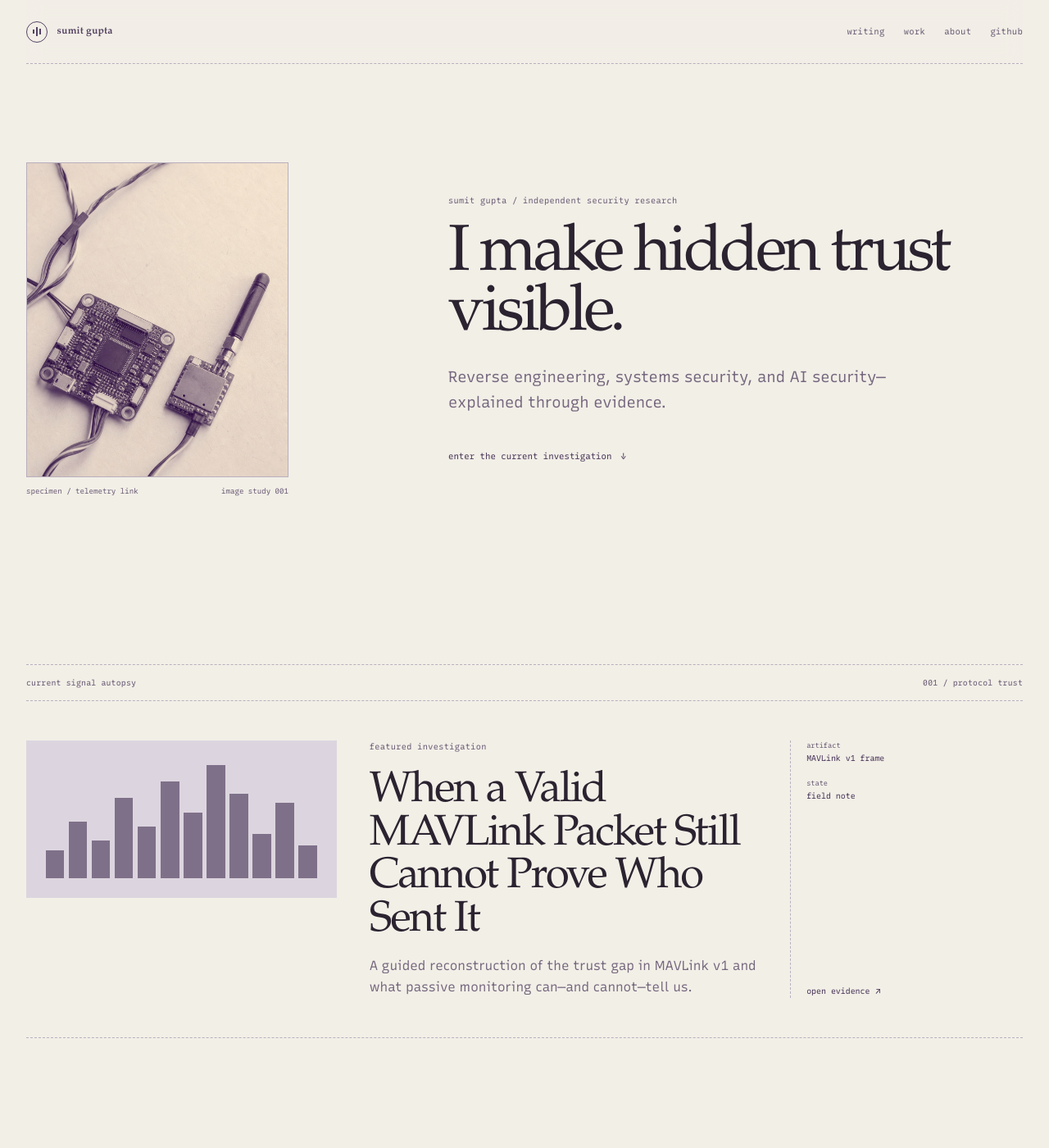
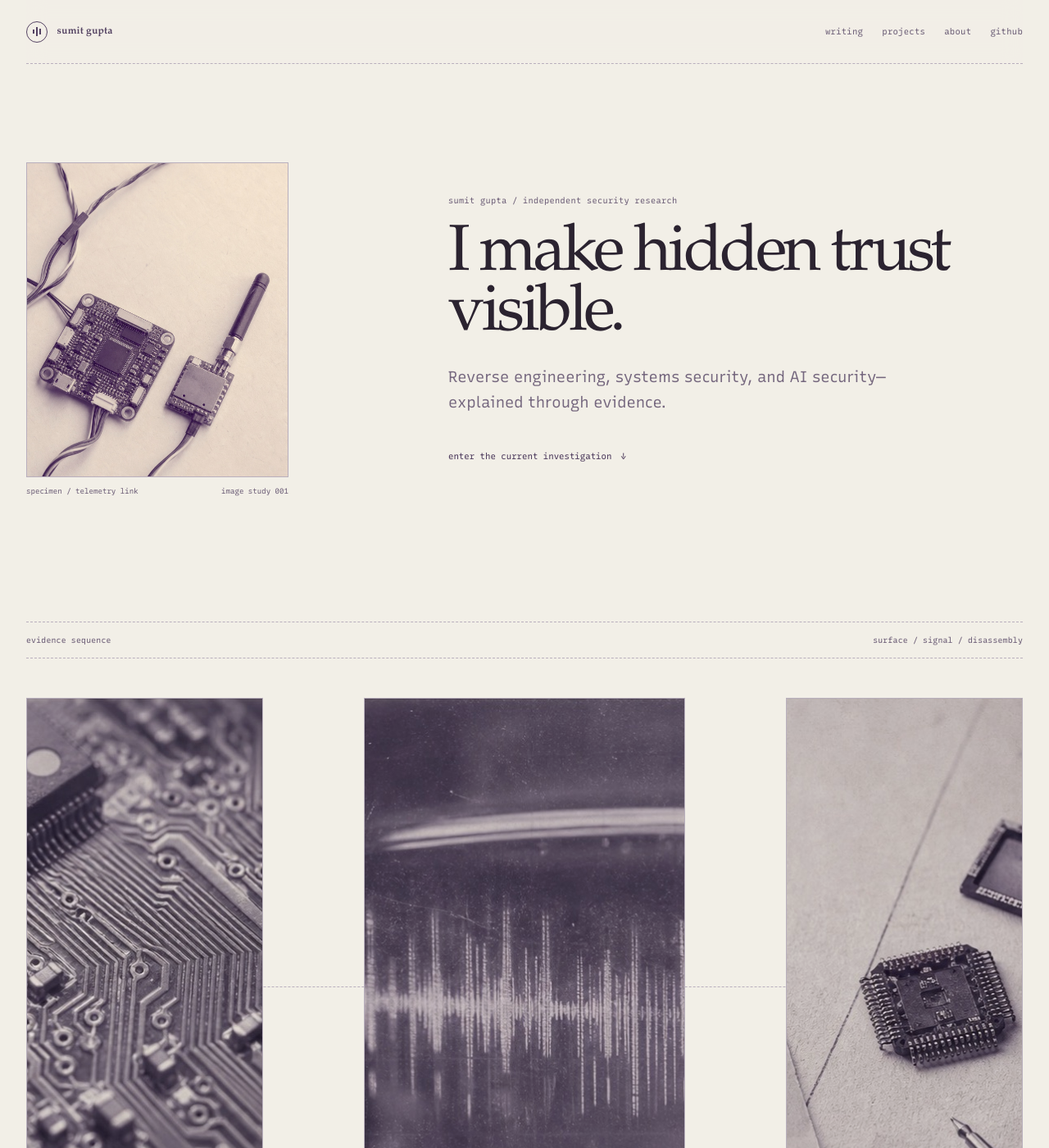
Before and after one commit to sumitguptaaa/sumitguptaaa.github.io, a Jekyll site: the page built from index.md, in a window 1280 px wide and 1400 px high. Shown: the whole window at 82% size. Built offline with Jekyll 4.4.1, drawn with Linux system fonts in a browser that asks for light colours; some of the changed text lies outside the part shown.

Commit message:
Add flowing evidence image sequence

```diff
--- a/_layouts/default.html
+++ b/_layouts/default.html
@@ -10,15 +10,9 @@
       <header class="site-header">
         <a class="site-name" href="{{ '/' | relative_url }}"><span class="signal-mark" aria-hidden="true"><i></i><i></i><i></i></span><span>sumit gupta</span></a>
         <nav class="site-nav" aria-label="Primary navigation">
-          {% if page.layout == 'home' %}
-            <a href="#writing">writing</a>
-            <a href="#work">work</a>
-            <a href="#about">about</a>
-          {% else %}
-            <a{% if page.url == '/writing/' or page.layout == 'post' %} aria-current="page"{% endif %} href="{{ '/writing/' | relative_url }}">writing</a>
-            <a{% if page.url == '/projects/' or page.layout == 'project' %} aria-current="page"{% endif %} href="{{ '/projects/' | relative_url }}">projects</a>
-            <a{% if page.url == '/about/' %} aria-current="page"{% endif %} href="{{ '/about/' | relative_url }}">about</a>
-          {% endif %}
+          <a{% if page.url == '/writing/' or page.layout == 'post' %} aria-current="page"{% endif %} href="{{ '/writing/' | relative_url }}">writing</a>
+          <a{% if page.url == '/projects/' or page.layout == 'project' %} aria-current="page"{% endif %} href="{{ '/projects/' | relative_url }}">projects</a>
+          <a{% if page.url == '/about/' %} aria-current="page"{% endif %} href="{{ '/about/' | relative_url }}">about</a>
           <a href="https://github.com/{{ site.github_username }}">github</a>
         </nav>
       </header>
--- a/_layouts/home.html
+++ b/_layouts/home.html
@@ -16,6 +16,30 @@ layout: default
     <h1 id="intro-title">I make hidden trust visible.</h1>
     <p class="lab-intro__statement">Reverse engineering, systems security, and AI security—explained through evidence.</p>
     <a class="text-link" href="#current-autopsy">enter the current investigation <span aria-hidden="true">&#8595;</span></a>
+  </div>
+</section>
+
+<section class="evidence-sequence reveal" aria-labelledby="sequence-title">
+  <header class="folio-rule">
+    <span id="sequence-title">evidence sequence</span>
+    <span>surface / signal / disassembly</span>
+  </header>
+
+  <div class="evidence-sequence__grid">
+    <figure class="evidence-fragment evidence-fragment--surface">
+      <img src="{{ '/assets/images/evidence-surface.jpg' | relative_url }}" alt="Macro view of circuit-board traces" loading="lazy" width="549" height="758">
+      <figcaption><span>01</span><strong>surface</strong></figcaption>
+    </figure>
+
+    <figure class="evidence-fragment evidence-fragment--signal">
+      <img src="{{ '/assets/images/evidence-signal.jpg' | relative_url }}" alt="Abstract captured signal seen through laboratory glass" loading="lazy" width="586" height="758">
+      <figcaption><span>02</span><strong>signal</strong></figcaption>
+    </figure>
+
+    <figure class="evidence-fragment evidence-fragment--disassembly">
+      <img src="{{ '/assets/images/evidence-disassembly.jpg' | relative_url }}" alt="Disassembled microcontroller beside probe leads" loading="lazy" width="542" height="758">
+      <figcaption><span>03</span><strong>disassembly</strong></figcaption>
+    </figure>
   </div>
 </section>
 
--- a/assets/css/main.css
+++ b/assets/css/main.css
@@ -329,6 +329,105 @@ select {
   margin: 0 0 2.2rem;
   color: var(--muted);
   font-size: clamp(1rem, 1.6vw, 1.18rem);
+}
+
+.evidence-sequence {
+  position: relative;
+  padding: 1.5rem 0 6.5rem;
+}
+
+.evidence-sequence__grid {
+  position: relative;
+  display: grid;
+  min-height: 38rem;
+  grid-template-columns: repeat(12, minmax(0, 1fr));
+  gap: 1.25rem;
+  padding-top: 3rem;
+}
+
+.evidence-sequence__grid::before {
+  position: absolute;
+  top: 48%;
+  right: 0;
+  left: 0;
+  border-top: 1px dashed var(--line);
+  content: "";
+}
+
+.evidence-fragment {
+  position: relative;
+  z-index: 1;
+  margin: 0;
+}
+
+.evidence-fragment--surface {
+  grid-column: 1 / 4;
+  align-self: end;
+}
+
+.evidence-fragment--signal {
+  grid-column: 5 / 9;
+  align-self: start;
+}
+
+.evidence-fragment--disassembly {
+  grid-column: 10 / -1;
+  align-self: center;
+}
+
+.evidence-fragment img {
+  display: block;
+  width: 100%;
+  aspect-ratio: 4 / 5;
+  border: 1px solid var(--line);
+  object-fit: cover;
+  filter: saturate(0.86) contrast(1.02);
+  transition: transform 700ms var(--ease), filter 420ms ease;
+}
+
+.evidence-fragment:hover img {
+  filter: saturate(1) contrast(1.05);
+  transform: translateY(-0.35rem);
+}
+
+.evidence-fragment figcaption {
+  display: grid;
+  grid-template-columns: 2rem 1fr;
+  gap: 0.5rem;
+  padding-top: 0.65rem;
+  color: var(--muted);
+  font-size: 0.59rem;
+  font-variation-settings: "MONO" 1, "CASL" 0, "wght" 430;
+}
+
+.evidence-fragment figcaption strong {
+  color: var(--ink);
+  font-weight: 480;
+}
+
+.evidence-sequence::after,
+.current-autopsy::before,
+.entry-points::before {
+  position: absolute;
+  left: 50%;
+  width: 1px;
+  height: 3.5rem;
+  background: var(--line);
+  content: "";
+}
+
+.evidence-sequence::after {
+  bottom: 0;
+}
+
+.current-autopsy,
+.entry-points {
+  position: relative;
+}
+
+.current-autopsy::before,
+.entry-points::before {
+  top: 0;
 }
 
 .current-autopsy,
@@ -1221,6 +1320,25 @@ select {
   transform: translateY(0);
 }
 
+.js .evidence-fragment {
+  opacity: 0;
+  transform: translateY(2rem);
+  transition: opacity 600ms ease, transform 700ms var(--ease);
+}
+
+.js .evidence-sequence.is-visible .evidence-fragment {
+  opacity: 1;
+  transform: translateY(0);
+}
+
+.js .evidence-sequence.is-visible .evidence-fragment:nth-child(2) {
+  transition-delay: 110ms;
+}
+
+.js .evidence-sequence.is-visible .evidence-fragment:nth-child(3) {
+  transition-delay: 220ms;
+}
+
 @media (max-width: 64rem) {
   .lab-intro__specimen {
     grid-column: 1 / 6;
@@ -1228,6 +1346,10 @@ select {
 
   .lab-intro__copy {
     grid-column: 6 / -1;
+  }
+
+  .evidence-sequence__grid {
+    min-height: 32rem;
   }
 
   .current-autopsy__link {
@@ -1313,6 +1435,38 @@ select {
 
   .lab-intro__copy h1 {
     font-size: clamp(3.25rem, 16vw, 5rem);
+  }
+
+  .evidence-sequence {
+    padding-bottom: 5rem;
+  }
+
+  .evidence-sequence__grid {
+    min-height: auto;
+    grid-template-columns: repeat(6, minmax(0, 1fr));
+    gap: 2.5rem 0.8rem;
+    padding-top: 2.5rem;
+  }
+
+  .evidence-sequence__grid::before {
+    top: 0;
+    bottom: 0;
+    left: 50%;
+    width: 1px;
+    border-top: 0;
+    background: var(--line);
+  }
+
+  .evidence-fragment--surface {
+    grid-column: 1 / 5;
+  }
+
+  .evidence-fragment--signal {
+    grid-column: 3 / 7;
+  }
+
+  .evidence-fragment--disassembly {
+    grid-column: 1 / 5;
   }
 
   .current-autopsy,
```
Also changed, not shown: assets/images/evidence-disassembly.jpg (added), assets/images/evidence-signal.jpg (added), assets/images/evidence-surface.jpg (added).
